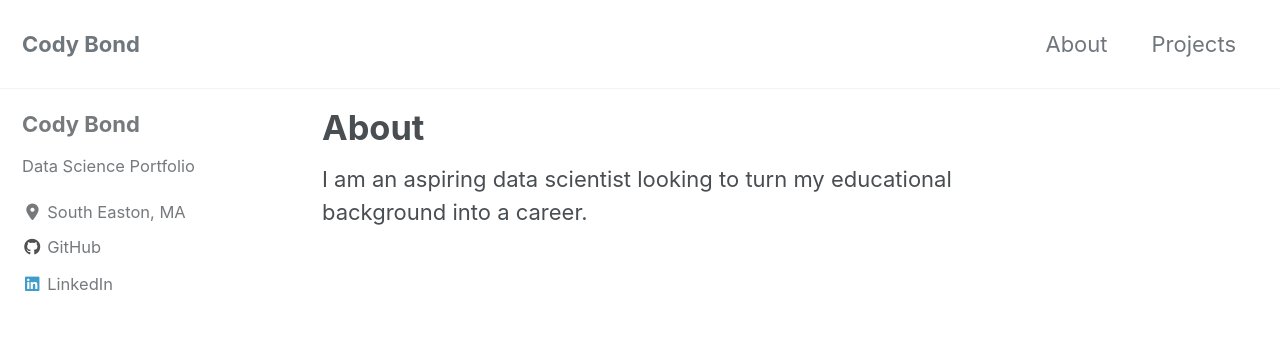
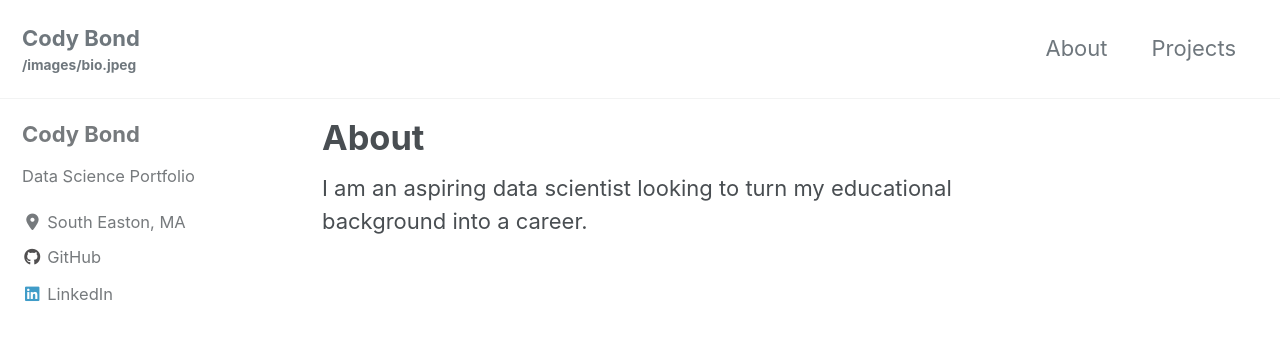
Before and after one commit to codyrbond/codyrbond.github.io, a Jekyll site: the page built from _pages/about.md, in a window 1280 px wide and 900 px high. Shown: the top 340 px of the window. Built offline with Jekyll 4.4.1, drawn with Linux system fonts in a browser that asks for light colours; cached includes are drawn as plain includes; nearby versions of some CDN libraries.

```diff
--- a/_config.yml
+++ b/_config.yml
@@ -18,7 +18,7 @@ minimal_mistakes_skin    : "default" # "air", "aqua", "contrast", "dark", "dirt"
 locale                   : "en-US"
 title                    : "Cody Bond"
 title_separator          : "-"
-subtitle                 : # site tagline that appears below site title in masthead
+subtitle                 : "/images/bio.jpeg" # site tagline that appears below site title in masthead
 name                     : "Cody Bond"
 description              : "Data Science Portfolio"
 url                      : # the base hostname & protocol for your site e.g. "https://mmistakes.github.io"
```
Also changed, not shown: images/bio.jpeg (added).
